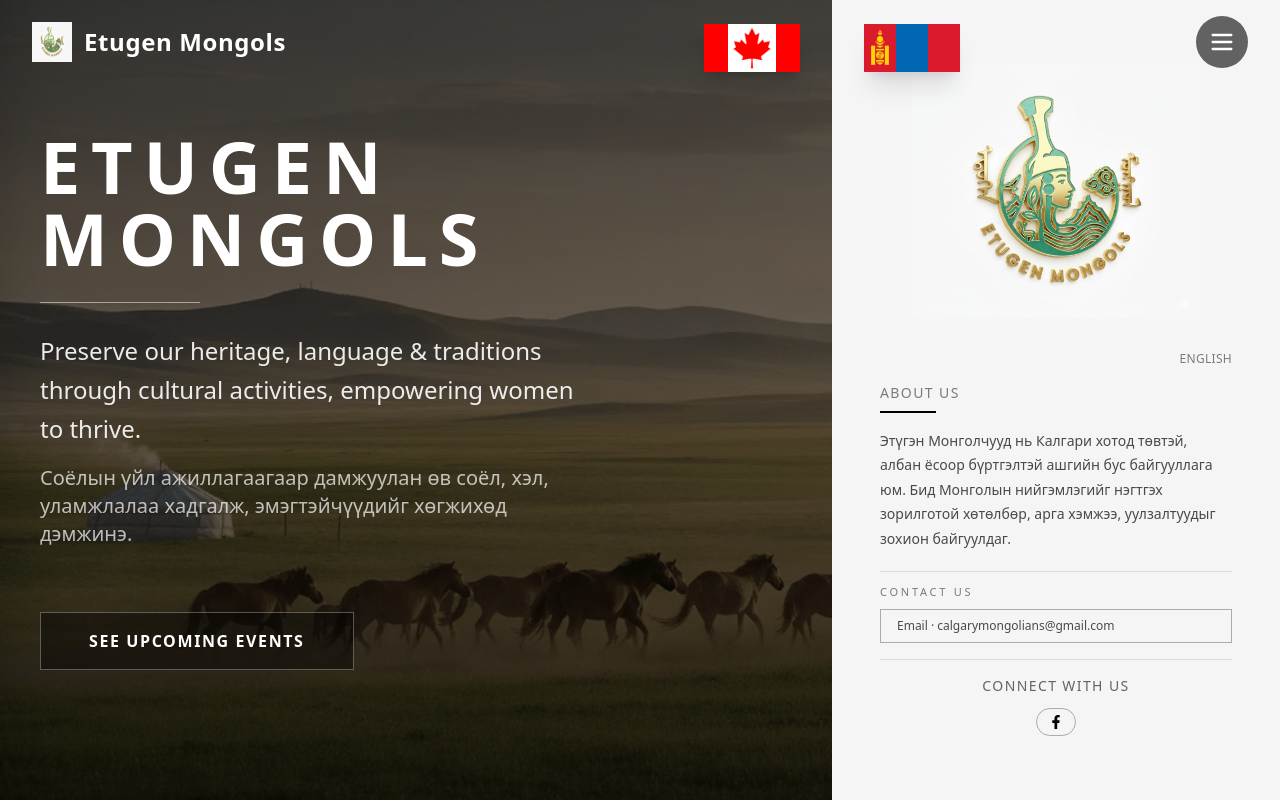
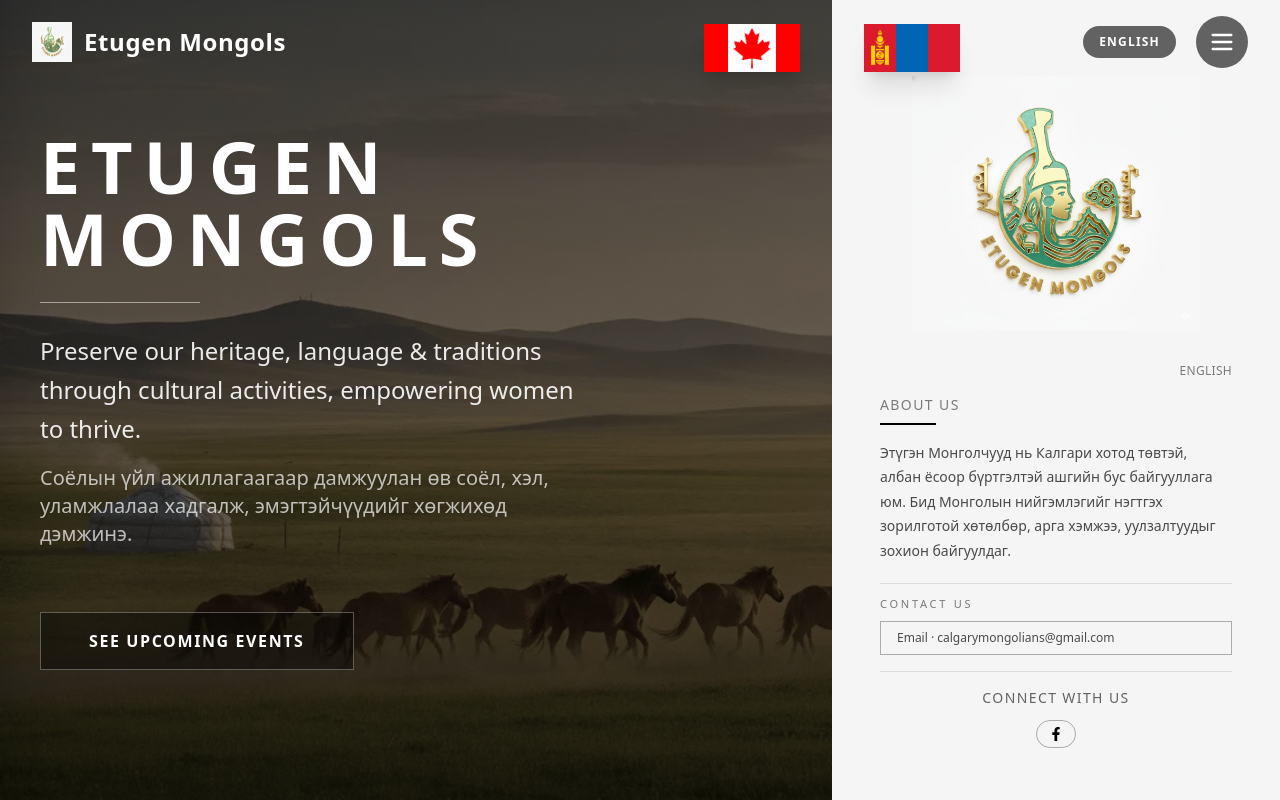
Before and after one commit to TemSurri/etugenMongols, a React (Vite) app in the folder client/: page / in a window 1280 px wide. Shown: the top 800 px of the page. Built offline with nearby package versions, Linux system fonts and the light colour scheme.

Commit message:
added a central lang button to the header

```diff
--- a/client/src/components/home/Header.tsx
+++ b/client/src/components/home/Header.tsx
@@ -7,6 +7,13 @@
   label: string;
   id: string;
   offset?: number;
+};
+
+type Lang = "en" | "mn";
+
+type HeaderProps = {
+  lang: Lang;
+  setLang: React.Dispatch<React.SetStateAction<Lang>>;
 };
 
 const MENU_ITEMS: MenuItem[] = [
@@ -23,6 +30,7 @@
   { label: "Contact", id: "contact" },
 ];
 
+// keeps track of if the header should be hidden or transparent
 function useHeaderScrollState() {
   const [isTop, setIsTop] = useState(true);
   const [hidden, setHidden] = useState(false);
@@ -60,6 +68,7 @@
   onToggle: () => void;
 };
 
+// hamburger button
 function MenuButton({ menuOpen, onToggle }: MenuButtonProps) {
   return (
     <button
@@ -81,7 +90,12 @@
           viewBox="0 0 24 24"
           stroke="currentColor"
         >
-          <path strokeLinecap="round" strokeLinejoin="round" strokeWidth="2" d="M6 18L18 6M6 6l12 12" />
+          <path
+            strokeLinecap="round"
+            strokeLinejoin="round"
+            strokeWidth="2"
+            d="M6 18L18 6M6 6l12 12"
+          />
         </svg>
       ) : (
         <svg
@@ -91,7 +105,12 @@
           viewBox="0 0 24 24"
           stroke="currentColor"
         >
-          <path strokeLinecap="round" strokeLinejoin="round" strokeWidth="2" d="M4 6h16M4 12h16M4 18h16" />
+          <path
+            strokeLinecap="round"
+            strokeLinejoin="round"
+            strokeWidth="2"
+            d="M4 6h16M4 12h16M4 18h16"
+          />
         </svg>
       )}
     </button>
@@ -103,12 +122,13 @@
   onItemClick: (id: string, offset?: number) => void;
 };
 
+// desktop dropdown menu
 function DesktopMenu({ items, onItemClick }: DesktopMenuProps) {
   return (
     <div
       id="desktop-header-menu"
       className="
-        hidden md:block
+        hidden lg:block
         absolute right-0 top-full mt-4
         w-48
         bg-white
@@ -134,14 +154,41 @@
 type MobileMenuProps = {
   items: MenuItem[];
   onItemClick: (id: string, offset?: number) => void;
+  lang: Lang;
+  setLang: React.Dispatch<React.SetStateAction<Lang>>;
 };
 
-function MobileMenu({ items, onItemClick }: MobileMenuProps) {
+// mobile and tablet dropdown menu
+function MobileMenu({ items, onItemClick, lang, setLang }: MobileMenuProps) {
   return (
     <div
       id="mobile-header-menu"
-      className="md:hidden flex flex-col text-center gap-6 text-lg px-6 py-6 bg-black/80 border-t border-white/10 mt-4"
+      className="
+        lg:hidden
+        flex flex-col text-center gap-5
+        text-lg px-6 py-6 mt-4
+        bg-black/80 border-t border-white/10
+      "
     >
+      <button
+        type="button"
+        onClick={() => setLang((prev) => (prev === "en" ? "mn" : "en"))}
+        className="
+          mx-auto
+          rounded-full
+          border border-white/70
+          px-5 py-2
+          text-sm font-semibold uppercase tracking-widest
+          text-white
+          hover:bg-white/10
+          transition
+        "
+      >
+        {lang === "en" ? "Монгол" : "English"}
+      </button>
+
+      <div className="mx-auto h-px w-24 bg-white/20" />
+
       {items.map((item) => (
         <button
           key={`${item.label}-${item.id}-${item.offset ?? 0}`}
@@ -155,14 +202,13 @@
   );
 }
 
-export default function Header() {
+export default function Header({ lang, setLang }: HeaderProps) {
   const { isTop, hidden } = useHeaderScrollState();
   const [menuOpen, setMenuOpen] = useState(false);
   const menuWrapperRef = useRef<HTMLDivElement | null>(null);
 
   const scrollWithOffset = (id: string, offset: number = 13) => {
-    const targetId = id;
-    const el = document.getElementById(targetId);
+    const el = document.getElementById(id);
 
     if (el) {
       const y = el.getBoundingClientRect().top + window.pageYOffset - offset;
@@ -172,6 +218,7 @@
     setMenuOpen(false);
   };
 
+  // closes menu when escape is pressed
   useEffect(() => {
     const handleKeyDown = (e: KeyboardEvent) => {
       if (e.key === "Escape") {
@@ -183,9 +230,11 @@
     return () => window.removeEventListener("keydown", handleKeyDown);
   }, []);
 
+  // closes menu when clicking outside of it
   useEffect(() => {
     const handlePointerDown = (e: MouseEvent | TouchEvent) => {
       if (!menuWrapperRef.current) return;
+
       if (!menuWrapperRef.current.contains(e.target as Node)) {
         setMenuOpen(false);
       }
@@ -230,6 +279,24 @@
             </h1>
           </button>
 
+          <div className="flex items-center gap-5">
+            <button
+              type="button"
+              onClick={() => setLang((prev) => (prev === "en" ? "mn" : "en"))}
+              className="
+                hidden lg:inline-flex
+                items-center justify-center
+                rounded-full
+                px-4 py-2
+                text-xs font-semibold uppercase tracking-widest
+                bg-black/60 text-white
+                hover:bg-black/80
+                transition
+              "
+            >
+              {lang === "en" ? "Монгол" : "English"}
+            </button>
+
             <div className="relative">
               <MenuButton
                 menuOpen={menuOpen}
@@ -244,11 +311,14 @@
               )}
             </div>
           </div>
+        </div>
 
         {menuOpen && (
           <MobileMenu
             items={MOBILE_MENU_ITEMS}
             onItemClick={scrollWithOffset}
+            lang={lang}
+            setLang={setLang}
           />
         )}
       </div>
--- a/client/src/components/home/Hero.tsx
+++ b/client/src/components/home/Hero.tsx
@@ -7,6 +7,9 @@
 import canadaFlag from "../../assets/canada-flag.webp";
 import mongoliaFlag from "../../assets/mongolia-flag.webp";
 import { FaFacebookF } from "react-icons/fa";
+
+// Animation Variants
+// all configuration for the animation are set within these objects
 
 const textContainer: Variants = {
   hidden: {},
@@ -72,7 +75,9 @@
   }, [isInView, controls]);
 
   return (
+
     <section className="relative min-h-screen w-full overflow-hidden bg-neutral-900">
+      {/* The main section of the component, which includes the bg image, overlay, and content. */}
       <img
         src="/landingpage.webp"
         alt=""
@@ -83,6 +88,8 @@
       />
 
       <div className="absolute inset-0 pointer-events-none bg-linear-to-b from-black/70 via-black/55 to-black/80" />
+
+      {/* Flags on the right side for larger screens, hidden on mobile */}
 
       <div className="pointer-events-none absolute top-6 inset-x-0 z-30 hidden md:block">
         <div className="absolute right-[35%] -translate-x-8">
@@ -103,6 +110,7 @@
       </div>
 
       <div className="relative z-10 min-h-screen max-w-7xl mx-auto flex items-center px-6 md:px-10 md:pr-[35%]">
+        {/* The content wrapper, which contains the text and the sliding panel on larger screens*/}
         <motion.div
           ref={textRef}
           variants={textContainer}
@@ -117,6 +125,7 @@
             lg:pr-24
           "
         >
+          {/* The main heading, subheading, and button.*/}
           <motion.div
             variants={textItem}
             style={{ willChange: "transform, opacity" }}
@@ -182,6 +191,7 @@
         </motion.div>
       </div>
 
+      // The sliding panel that appears on larger screens when the menu is open, contains about and contanct.
       <motion.div
         variants={panelMotion}
         initial="hidden"
--- a/client/src/pages/home.tsx
+++ b/client/src/pages/home.tsx
@@ -1,3 +1,5 @@
+"use client";
+
 import Header from "../components/home/Header";
 import Hero from "../components/home/Hero";
 import Gallery from "../components/home/GalleryBar";
@@ -5,25 +7,34 @@
 import Upcoming from "../components/home/upcoming/Upcoming";
 import Footer from "../components/home/Footer";
 
+import { useState}  from "react";
+
+// upcoming event data
 import {
   events as upcomingEventsRaw,
   getCardInfos as getUpcomingCardInfos,
   getListings,
 } from "../static_events";
 
+// gallery event data
 import {
   events as galleryEventsRaw,
   getCardInfos as getGalleryCardInfos,
 } from "../static_gallery";
+
+// Language type
+type Lang = "en" | "mn";
 
 export default function Home() {
   const upcomingItems = getUpcomingCardInfos(upcomingEventsRaw);
   const volunteerListings = getListings(upcomingEventsRaw);
   const galleryItems = getGalleryCardInfos(galleryEventsRaw);
 
+  const [lang, setLang] = useState<Lang>("mn");
+
   return (
     <>
-      <Header />
+      <Header lang = {lang} setLang = {setLang} />
 
       <main>
         <Hero />
```
Lines whose indentation alone changed are shown as unchanged.
